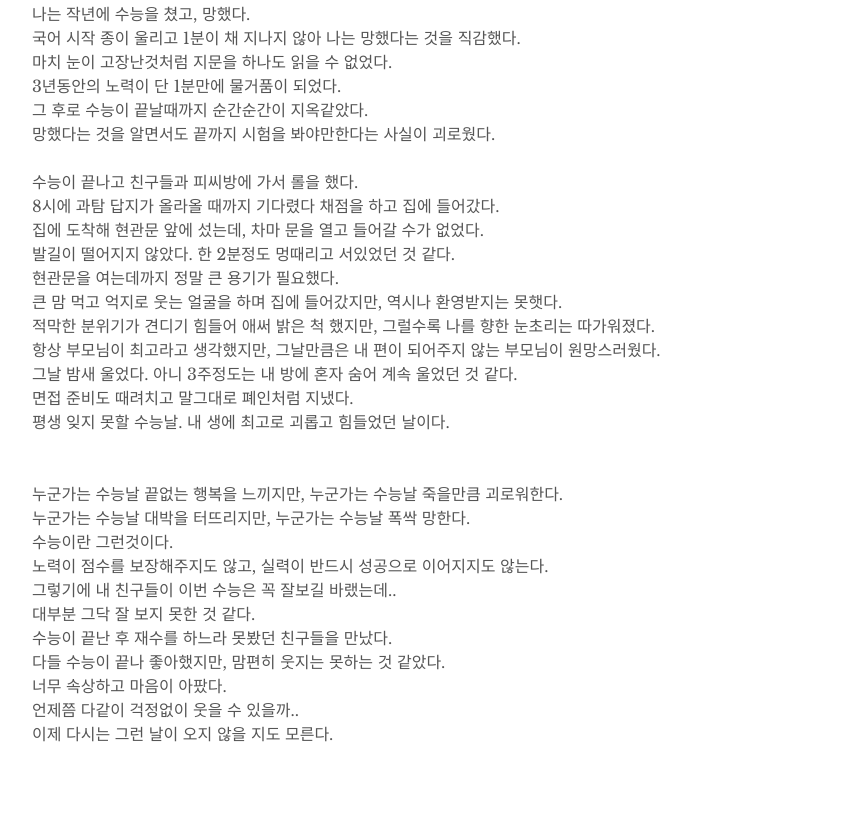
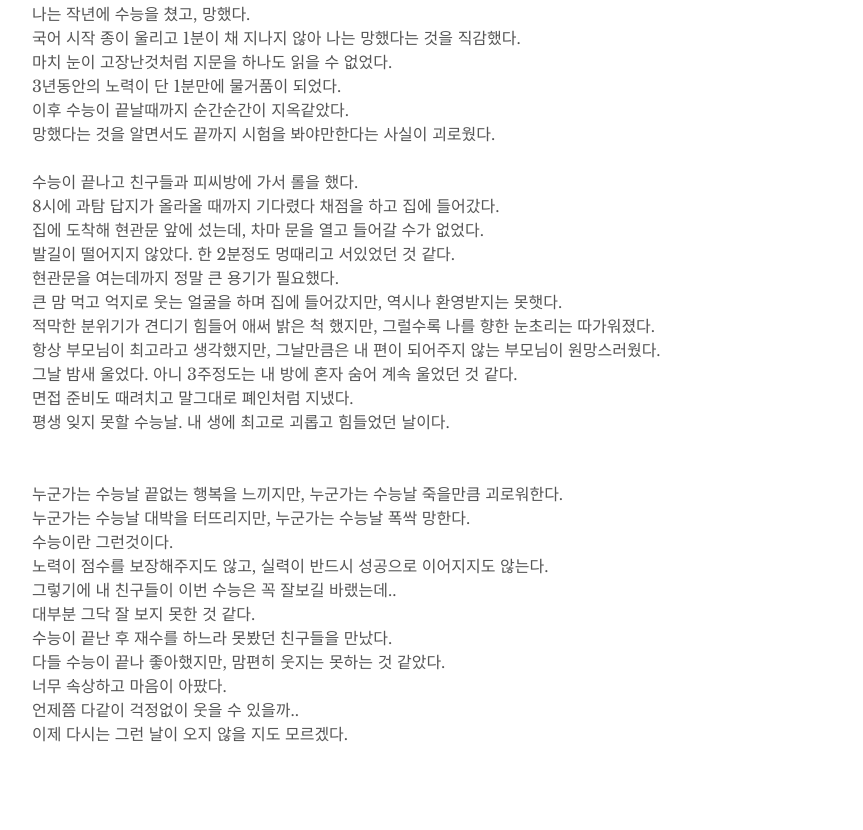
Before and after one commit to 1bin01/1bin01.github.io, a Jekyll site: the page built from _posts/2020-12-06-diary1.md, in a window 1280 px wide. Shown: the part 624-1454 px from the top of the page, without its empty margins (208-1071 px from the left). Built offline with Jekyll 4.4.1, drawn with Linux system fonts in a browser that asks for light colours; comment, search, counter and statistics services are not loaded.

Commit message:
Update 2020-12-06-diary1.md

```diff
--- a/_posts/2020-12-06-diary1.md
+++ b/_posts/2020-12-06-diary1.md
@@ -19,7 +19,7 @@ tags: 일기
 국어 시작 종이 울리고 1분이 채 지나지 않아 나는 망했다는 것을 직감했다.
 마치 눈이 고장난것처럼 지문을 하나도 읽을 수 없었다.
 3년동안의 노력이 단 1분만에 물거품이 되었다.
-그 후로 수능이 끝날때까지 순간순간이 지옥같았다.
+이후 수능이 끝날때까지 순간순간이 지옥같았다.
 망했다는 것을 알면서도 끝까지 시험을 봐야만한다는 사실이 괴로웠다.
 <br>
 수능이 끝나고 친구들과 피씨방에 가서 롤을 했다.
@@ -44,4 +44,4 @@ tags: 일기
 다들 수능이 끝나 좋아했지만, 맘편히 웃지는 못하는 것 같았다.
 너무 속상하고 마음이 아팠다.
 언제쯤 다같이 걱정없이 웃을 수 있을까..
-이제 다시는 그런 날이 오지 않을 지도 모른다.
+이제 다시는 그런 날이 오지 않을 지도 모르겠다.
```
